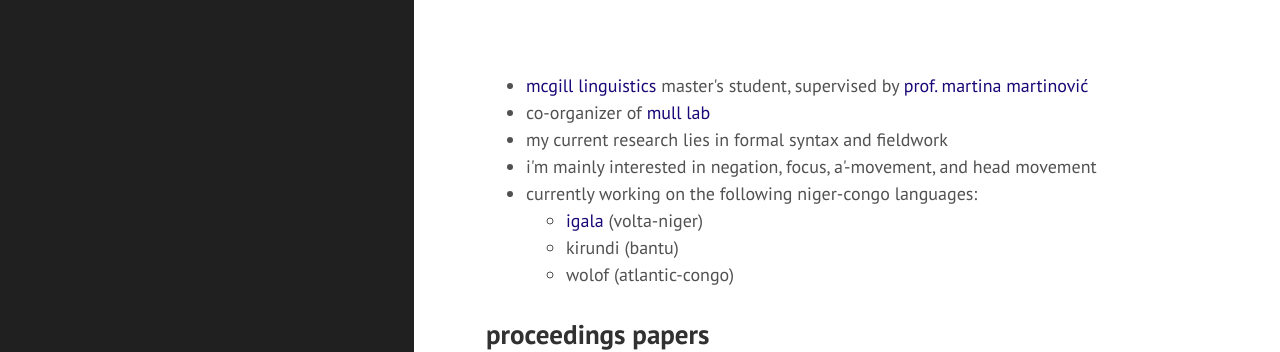
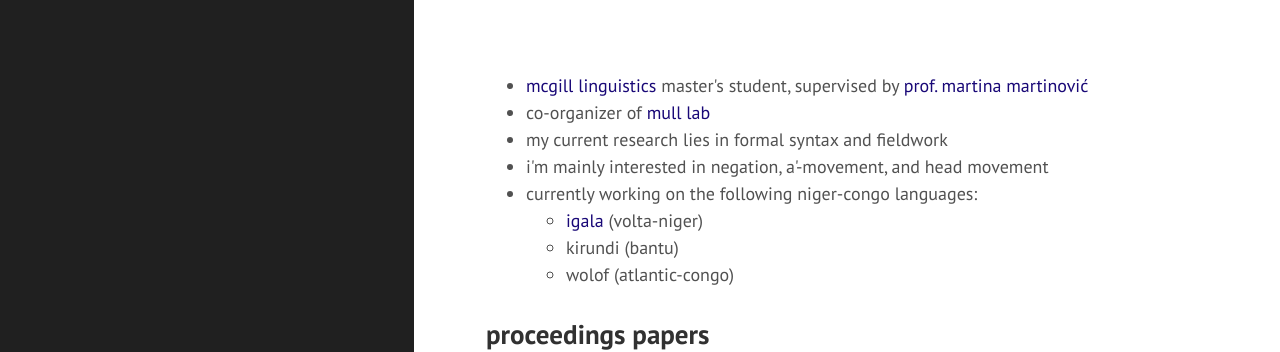
Before and after one commit to bchaper0n/bchaper0n.github.io, a Jekyll site: the page built from index.html, in a window 1280 px wide. Shown: the top 352 px of the page. Built offline with Jekyll 4.4.1, drawn with Linux system fonts in a browser that asks for light colours; comment, search, counter and statistics services are not loaded.

Commit message:
removed 'focus'

```diff
--- a/index.html
+++ b/index.html
@@ -6,7 +6,7 @@ title: home
 <li><a href="https://www.mcgill.ca/linguistics/">mcgill linguistics</a> master's student, supervised by <a href="https://inamartinovic.com/">prof. martina martinović</a></li>
 <li>co-organizer of <a href="https://mull-lab.org">mull lab</a></li>
 <li>my current research lies in formal syntax<!-- <li>, semantics, their interface, --> and fieldwork</li>
-<li>i'm mainly interested in negation, focus, a'-movement, and head movement</li>
+<li>i'm mainly interested in negation, a'-movement, and head movement</li>
 <li>currently working on the following niger-congo languages:</li>
     <ul>
         <li><a href="https://mull-lab.org/igala/">igala</a> (volta-niger)</li>
```
